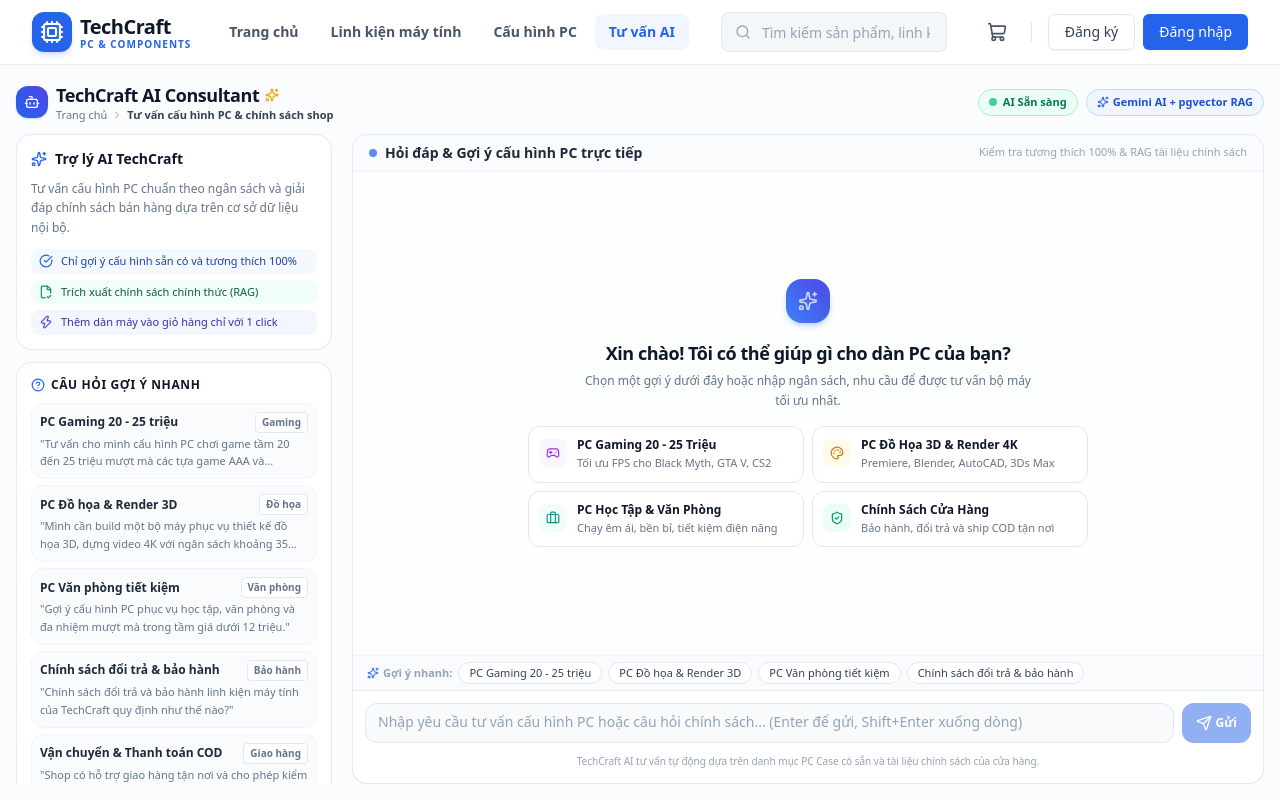
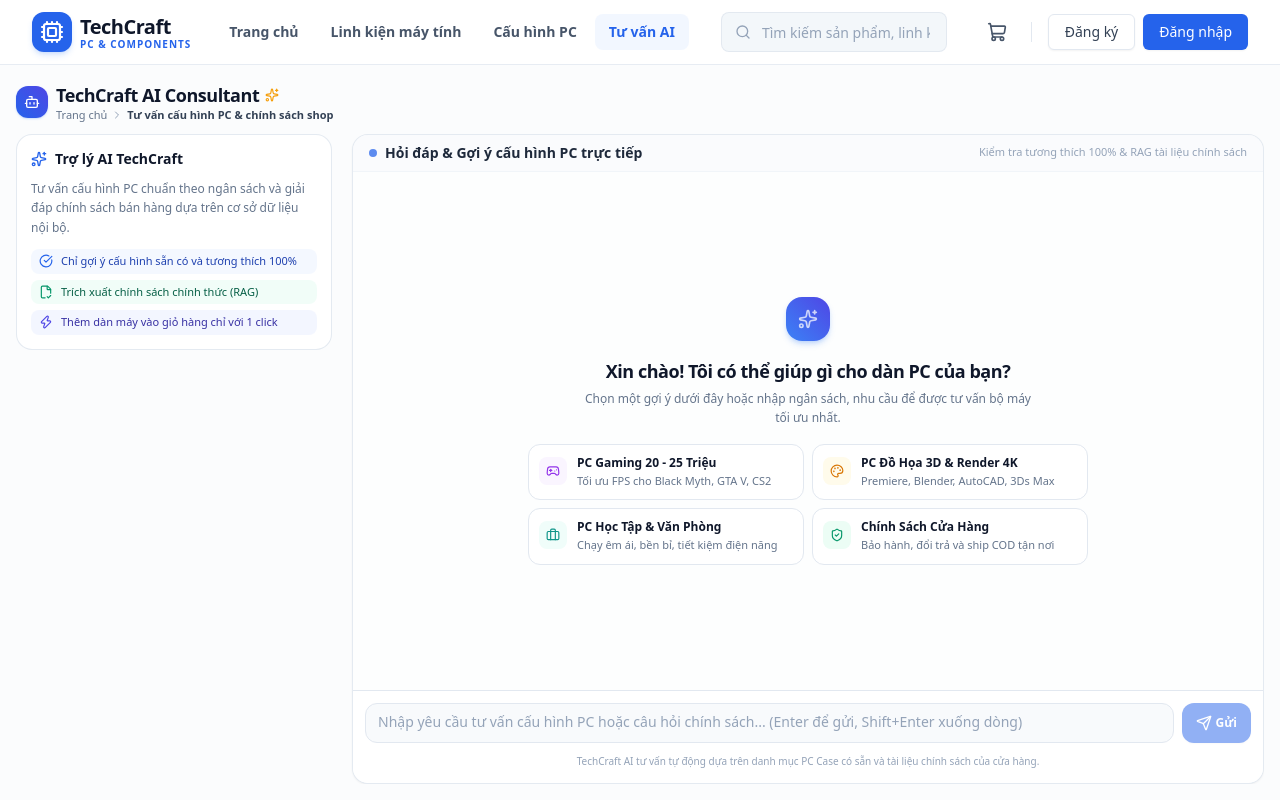
Before and after one commit to quochoi227/techcraft-frontend, a React (Vite) app: page /ai-consultant in a window 1280 px wide. Built offline with nearby package versions, Linux system fonts and the light colour scheme.

Commit message:
chore: adjust chatbot page

```diff
--- a/src/pages/chat/AiConsultantPage.tsx
+++ b/src/pages/chat/AiConsultantPage.tsx
@@ -280,16 +280,6 @@ export const AiConsultantPage: React.FC = () => {
 
         {/* Right Status Badges & Mobile Menu Button */}
         <div className="flex items-center gap-2 shrink-0">
-          <div className="inline-flex items-center gap-1.5 px-2.5 py-1 rounded-full bg-emerald-50 text-emerald-700 border border-emerald-200 text-[11px] font-bold shadow-xs">
-            <span className="w-2 h-2 rounded-full bg-emerald-500 animate-pulse" />
-            <span>AI Sẵn sàng</span>
-          </div>
-
-          <div className="hidden md:inline-flex items-center gap-1 px-2.5 py-1 rounded-full bg-blue-50 text-blue-700 border border-blue-200 text-[11px] font-semibold">
-            <Sparkles className="w-3 h-3" />
-            <span>Gemini AI + pgvector RAG</span>
-          </div>
-
           {/* Mobile button to open suggested questions sidebar */}
           <Button
             variant="outline"
@@ -482,6 +472,7 @@ export const AiConsultantPage: React.FC = () => {
           </div>
 
           {/* Quick Prompts Carousel Bar (above input) */}
+          {messages.length > 0 && (
             <div className="shrink-0 px-3.5 py-1.5 border-t border-slate-100 bg-slate-50/70 overflow-x-auto flex items-center gap-1.5 no-scrollbar">
               <span className="text-[11px] font-bold text-slate-400 whitespace-nowrap flex items-center gap-1">
                 <Sparkles className="w-3 h-3 text-blue-600" />
@@ -498,6 +489,7 @@ export const AiConsultantPage: React.FC = () => {
                 </button>
               ))}
             </div>
+          )}
 
           {/* Input Box Area (ALWAYS visible at the bottom without scrolling) */}
           <div className="shrink-0 p-2.5 sm:p-3 border-t border-slate-200 bg-white">
--- a/src/pages/chat/components/ChatSidebar.tsx
+++ b/src/pages/chat/components/ChatSidebar.tsx
@@ -1,11 +1,7 @@
 import React from "react"
 import {
   Sparkles,
-  ShieldCheck,
   RotateCcw,
-  PhoneCall,
-  Mail,
-  HelpCircle,
   Zap,
   CheckCircle,
   FileCheck2,
@@ -115,7 +111,7 @@ export const ChatSidebar: React.FC<ChatSidebarProps> = ({
       </div>
 
       {/* Box 2: Suggested Questions */}
-      <div className="bg-white rounded-2xl border border-slate-200/90 p-3.5 shadow-xs space-y-2.5 shrink-0">
+      {/* <div className="bg-white rounded-2xl border border-slate-200/90 p-3.5 shadow-xs space-y-2.5 shrink-0">
         <div className="flex items-center gap-1.5 font-bold text-slate-900 text-xs uppercase tracking-wider">
           <HelpCircle className="w-3.5 h-3.5 text-blue-600" />
           <span>Câu hỏi gợi ý nhanh</span>
@@ -142,10 +138,10 @@ export const ChatSidebar: React.FC<ChatSidebarProps> = ({
             </button>
           ))}
         </div>
-      </div>
+      </div> */}
 
       {/* Box 3: Hotline & Support Help */}
-      <div className="bg-gradient-to-br from-slate-900 to-slate-800 text-white rounded-2xl p-3.5 shadow-xs space-y-2 shrink-0">
+      {/* <div className="bg-gradient-to-br from-slate-900 to-slate-800 text-white rounded-2xl p-3.5 shadow-xs space-y-2 shrink-0">
         <div className="flex items-center gap-1.5 text-xs font-bold text-blue-300 uppercase tracking-wider">
           <ShieldCheck className="w-4 h-4 text-blue-400" />
           <span>Hỗ trợ kỹ thuật trực tiếp</span>
@@ -169,7 +165,7 @@ export const ChatSidebar: React.FC<ChatSidebarProps> = ({
             <span className="truncate">admin@techcraft.com</span>
           </a>
         </div>
-      </div>
+      </div> */}
     </aside>
   )
 }
```
Lines whose indentation alone changed are shown as unchanged.
